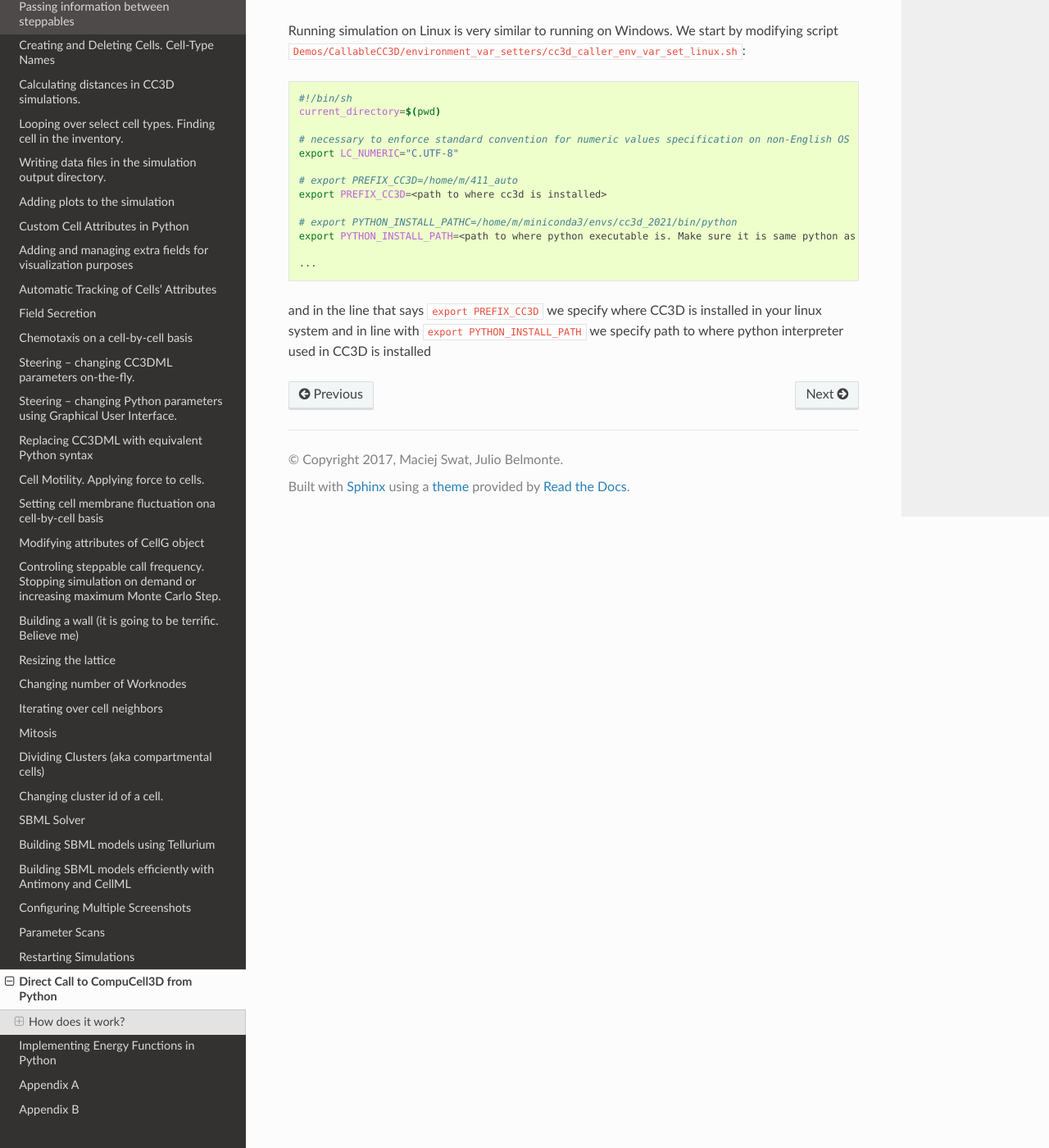
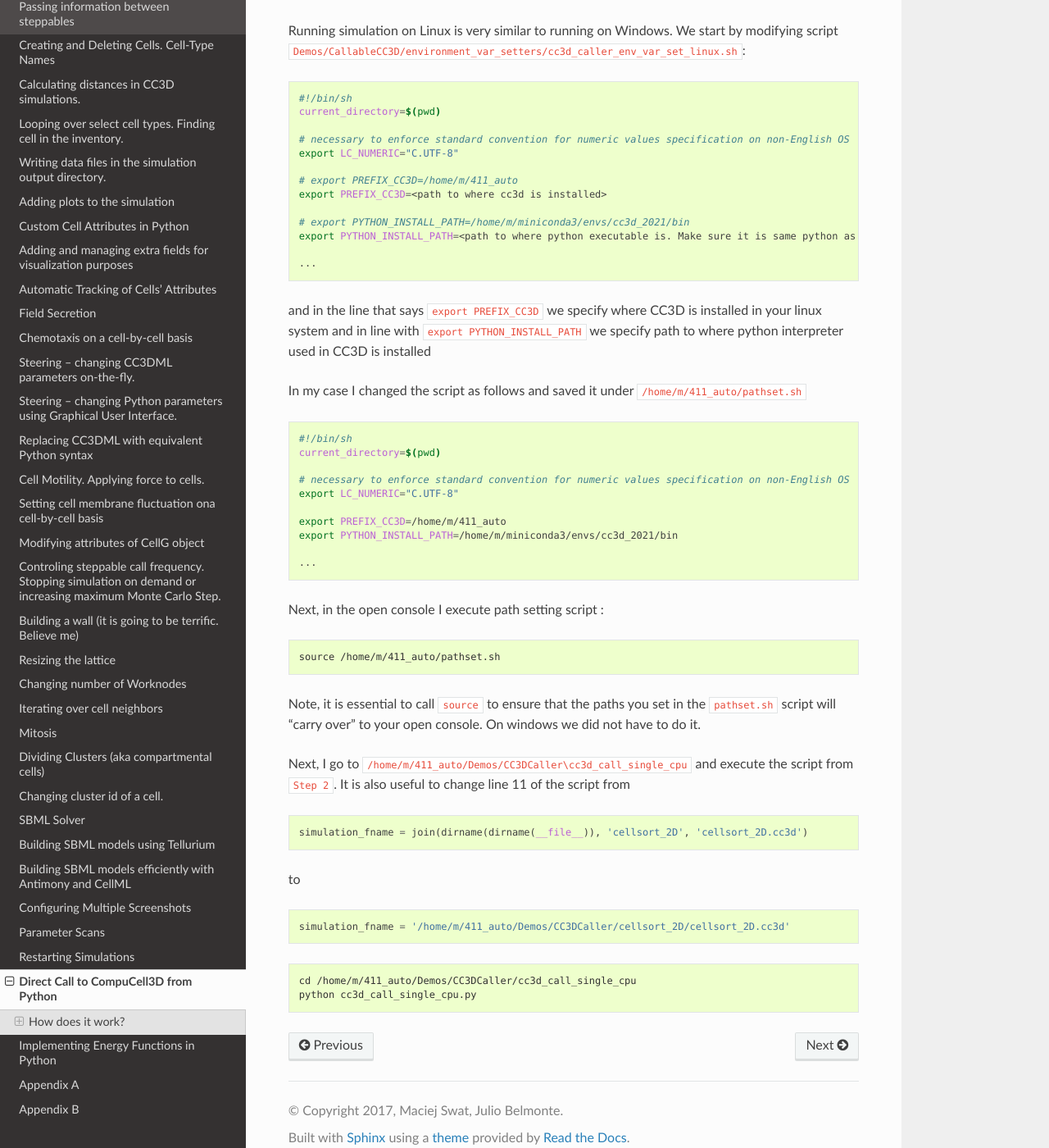
Before and after one commit to CompuCell3D/PythonScriptingManual, a Sphinx documentation site: the page built from docs/calling_cc3d_directly_from_python.rst, in a window 1280 px wide and 1400 px high, scrolled down 4933 px. Shown: the whole window at 82% size. Built offline with Sphinx 7.4.7 and the Read the Docs theme 2.0.0, drawn with Linux system fonts in a browser that asks for light colours; some of the changed text lies outside the part shown.

Commit message:
added more material

```diff
--- a/docs/calling_cc3d_directly_from_python.rst
+++ b/docs/calling_cc3d_directly_from_python.rst
@@ -188,14 +188,14 @@ console and execute this script by typing:
 
 .. code-block:: console
 
-    cd \CompuCell3D-py3-64bit\Demos\CC3DCaller\environment_var_setters
+    cd c:\CompuCell3D-py3-64bit\Demos\CC3DCaller\environment_var_setters
     win_set_path.bat
 
 Next I navigate to location where my script from ``Step 2`` is installed
 
 .. code-block:: console
 
-    cd ..\cc3d_call_single_cpu
+    cd c:\CompuCell3D-py3-64bit\Demos\CC3DCaller\cc3d_call_single_cpu
 
 I replace the line 11 of the script from ``Step 2``
 
@@ -237,10 +237,53 @@ Running simulation on Linux is very similar to running on Windows. We start by m
     # export PREFIX_CC3D=/home/m/411_auto
     export PREFIX_CC3D=<path to where cc3d is installed>
 
-    # export PYTHON_INSTALL_PATHC=/home/m/miniconda3/envs/cc3d_2021/bin/python
+    # export PYTHON_INSTALL_PATH=/home/m/miniconda3/envs/cc3d_2021/bin
     export PYTHON_INSTALL_PATH=<path to where python executable is. Make sure it is same python as used by cc3d>
 
     ...
 
 and in the line that says ``export PREFIX_CC3D`` we specify where CC3D is installed in your linux system and in line
 with ``export PYTHON_INSTALL_PATH`` we specify path to where python interpreter used in CC3D is installed
+
+In my case I changed the script as follows and saved it under ``/home/m/411_auto/pathset.sh``
+
+.. code-block:: bash
+
+    #!/bin/sh
+    current_directory=$(pwd)
+
+    # necessary to enforce standard convention for numeric values specification on non-English OS
+    export LC_NUMERIC="C.UTF-8"
+
+    export PREFIX_CC3D=/home/m/411_auto
+    export PYTHON_INSTALL_PATH=/home/m/miniconda3/envs/cc3d_2021/bin
+
+    ...
+
+Next, in the open console I execute path setting script :
+
+.. code-block:: console
+
+    source /home/m/411_auto/pathset.sh
+
+Note, it is essential to call ``source`` to ensure that the paths you set in the ``pathset.sh`` script will "carry over"
+to your open console. On windows we did not have to do it.
+
+Next, I go to  ``/home/m/411_auto/Demos/CC3DCaller\cc3d_call_single_cpu`` and execute the script from ``Step 2``.
+It is also useful to change line 11 of the script from
+
+.. code-block:: python
+
+        simulation_fname = join(dirname(dirname(__file__)), 'cellsort_2D', 'cellsort_2D.cc3d')
+
+to
+
+.. code-block:: python
+
+        simulation_fname = '/home/m/411_auto/Demos/CC3DCaller/cellsort_2D/cellsort_2D.cc3d'
+
+
+.. code-block:: console
+
+    cd /home/m/411_auto/Demos/CC3DCaller/cc3d_call_single_cpu
+    python cc3d_call_single_cpu.py
```
